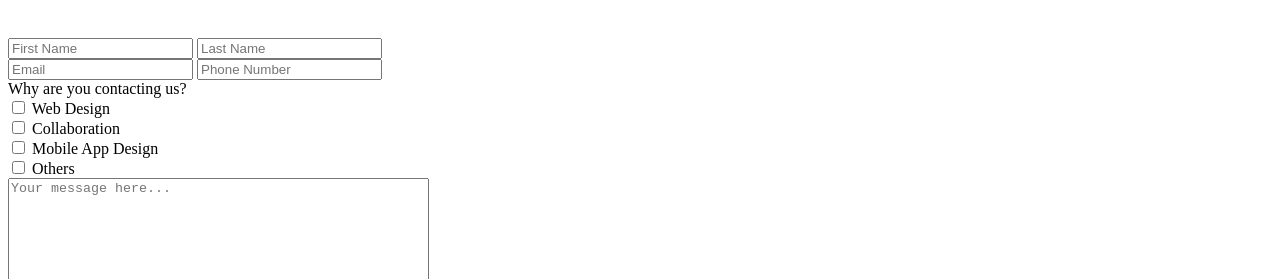
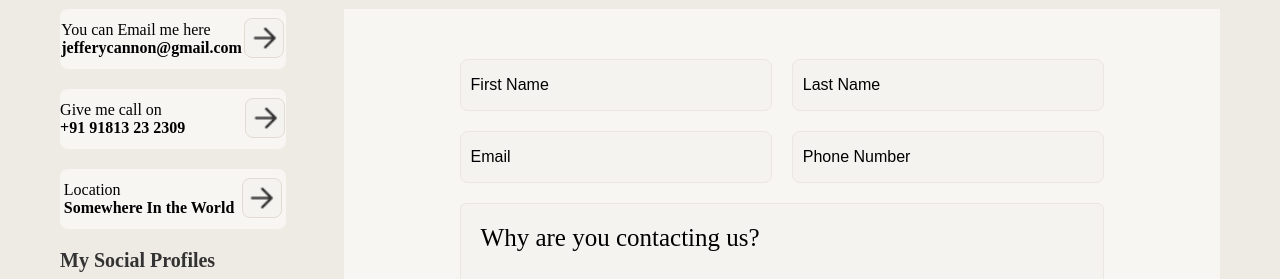
Before and after one commit to vinit3111/contact-page-ui, a plain HTML site: page index.html in a window 1280 px wide. Shown: the part 512-791 px from the top of the page. Drawn offline with Linux system fonts and the light colour scheme.

Commit message:
updated path

```diff
--- a/index.html
+++ b/index.html
@@ -4,7 +4,7 @@
     <meta charset="UTF-8" />
     <meta name="viewport" content="width=device-width, initial-scale=1.0" />
     <title>Document</title>
-    <link rel="stylesheet" href="contact1.css" />
+    <link rel="stylesheet" href="./contact.css" />
   </head>
   <body>
     <div class="container">
```
